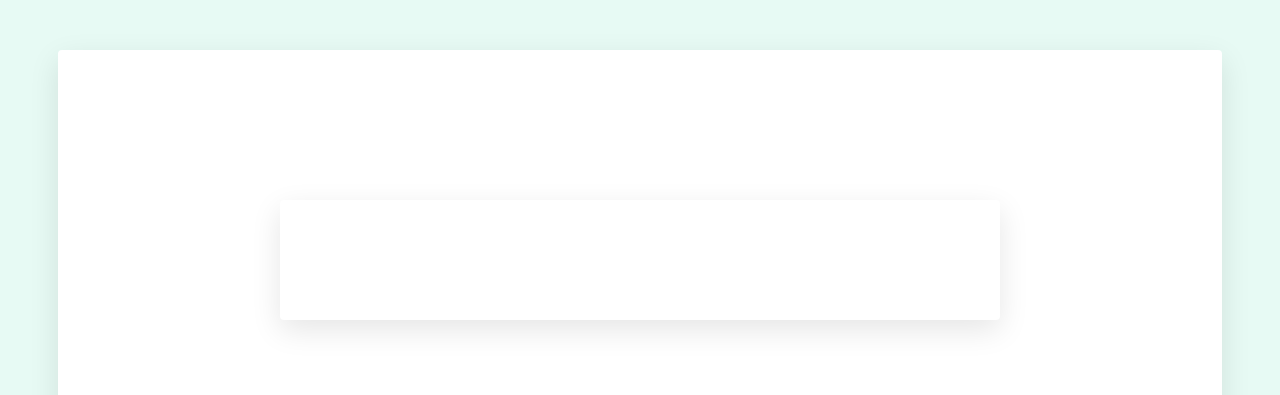
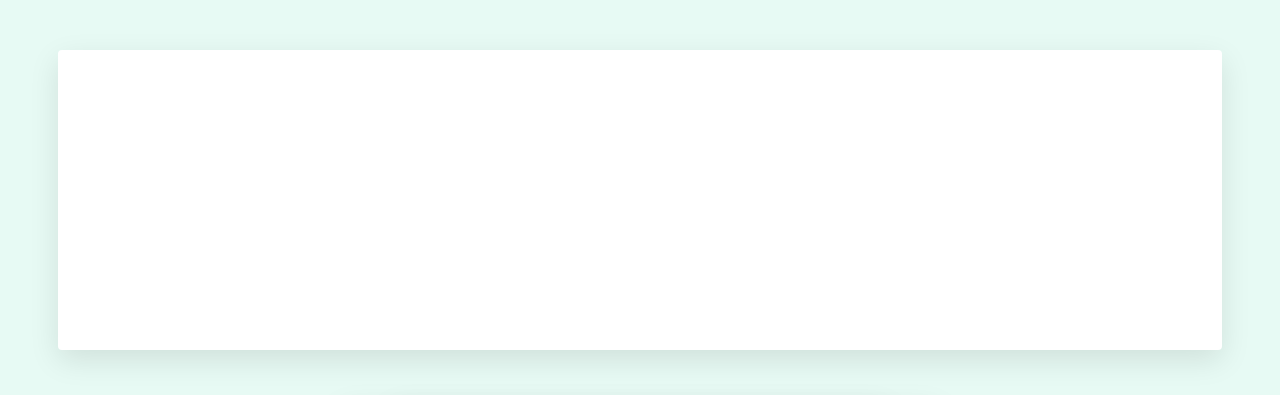
Before and after one commit to mickael-mikowsky/Projet-2, a plain HTML site: page index.html in a window 1280 px wide. Shown: the top 395 px of the page. Drawn offline with Linux system fonts and the light colour scheme.

Commit message:
Update style.css

```diff
--- a/style.css
+++ b/style.css
@@ -39,7 +39,7 @@ img {
 
 div {
   background: white;
-  padding: 60px;
+  padding: 0px;
   box-shadow: 0px 10px 30px rgba(0, 0, 0, 0.1);
   margin: 50px;
   border-radius: 4px;
```
